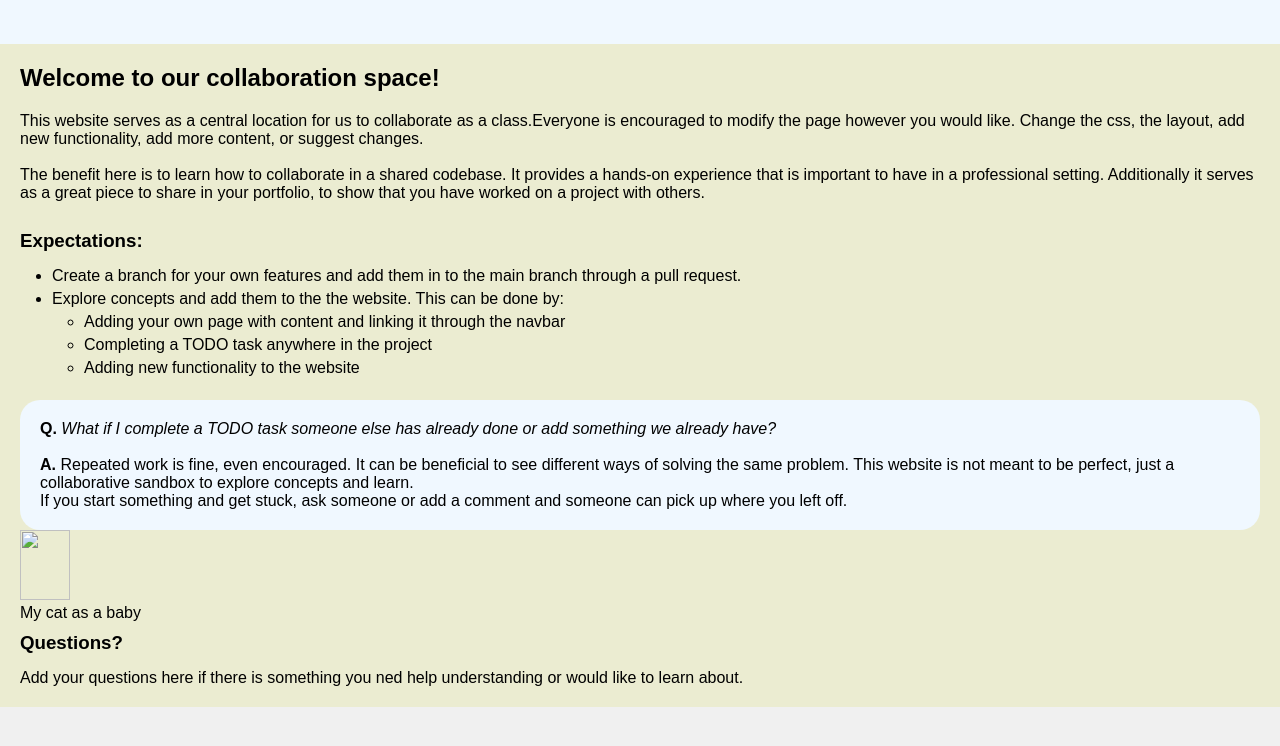
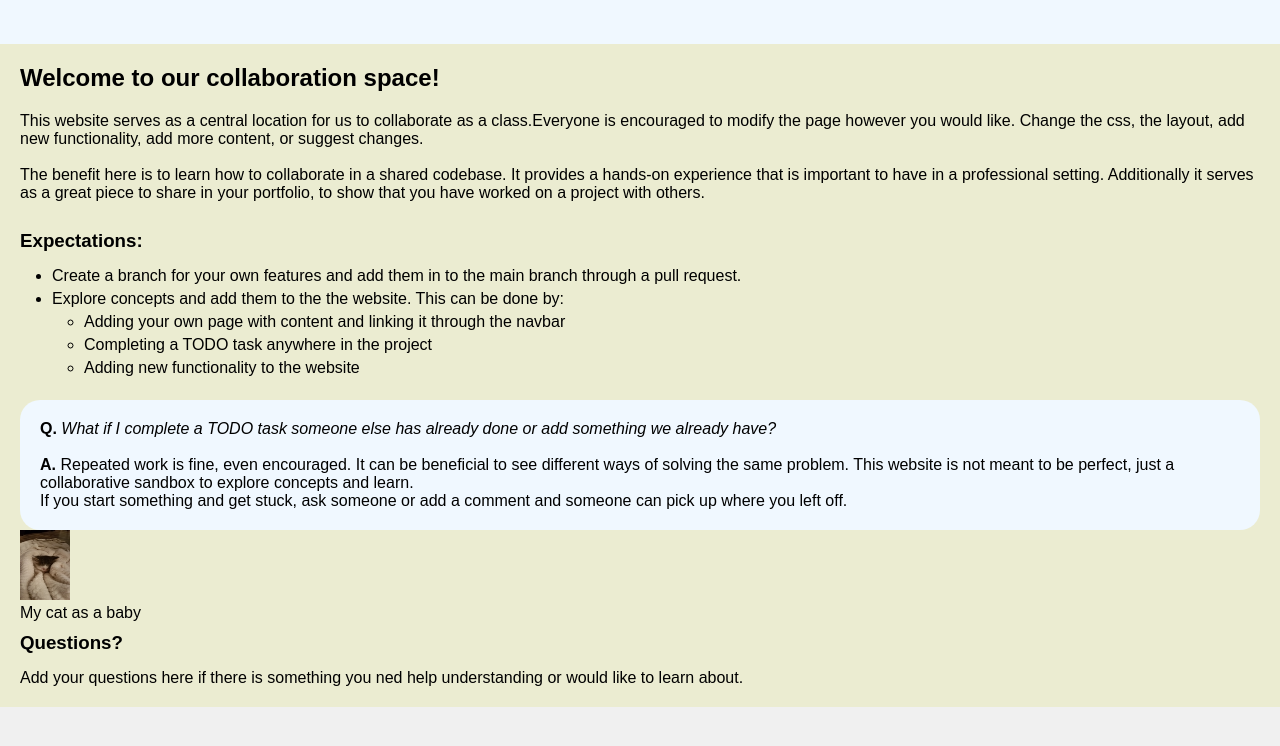
Before and after one commit to dasfisch/webdev-tuesday-practice, a plain HTML site: page pages/index.html in a window 1280 px wide. Shown: the part 202-948 px from the top of the page. Drawn offline with Linux system fonts and the light colour scheme.

Commit message:
Fixed broken image

```diff
--- a/pages/index.html
+++ b/pages/index.html
@@ -50,7 +50,7 @@
                 </article>
             </section>
             <figure>
-                <img src="/img/ (2021_10_05 21_31_37 UTC).jpg" width="50px" height="70px">
+                <img src="/img/20171114_193105 (2021_10_05 21_31_37 UTC).jpg" width="50px" height="70px">
                 <figcaption>My cat as a baby</figcaption>
             </figure>
             <section id="class-time">
```
